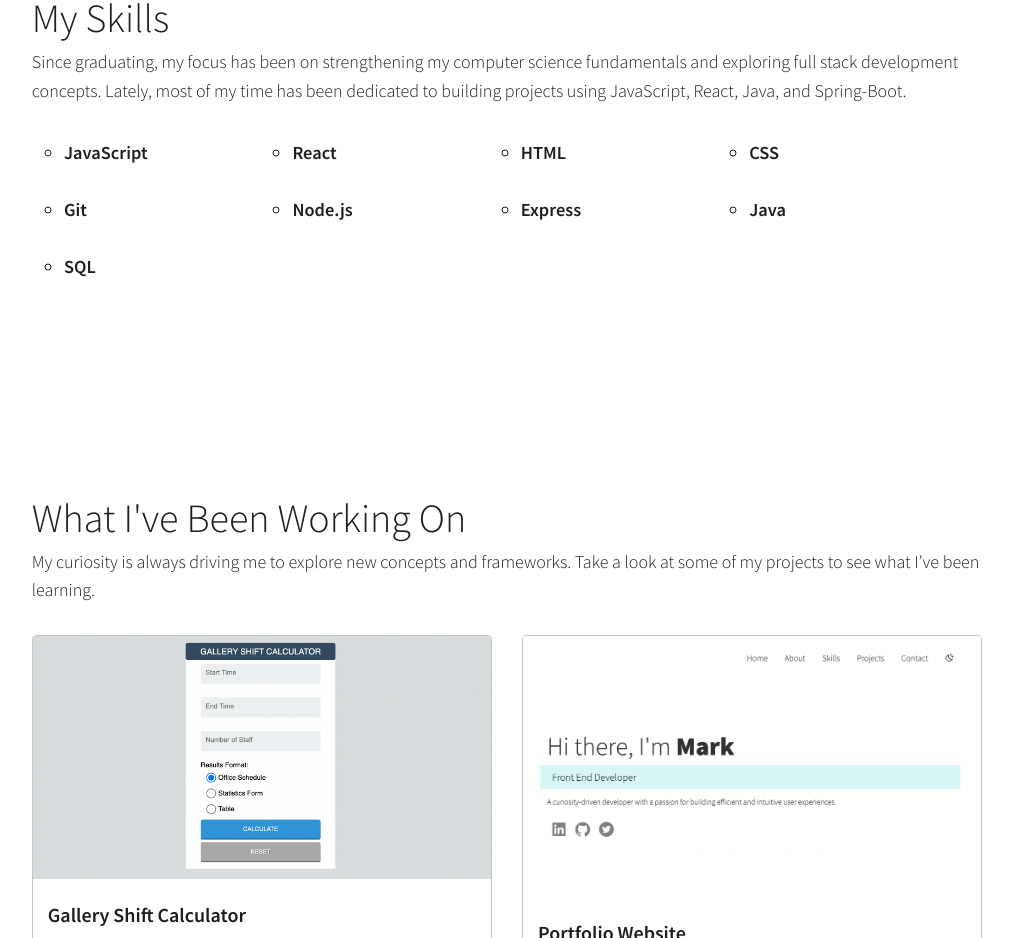
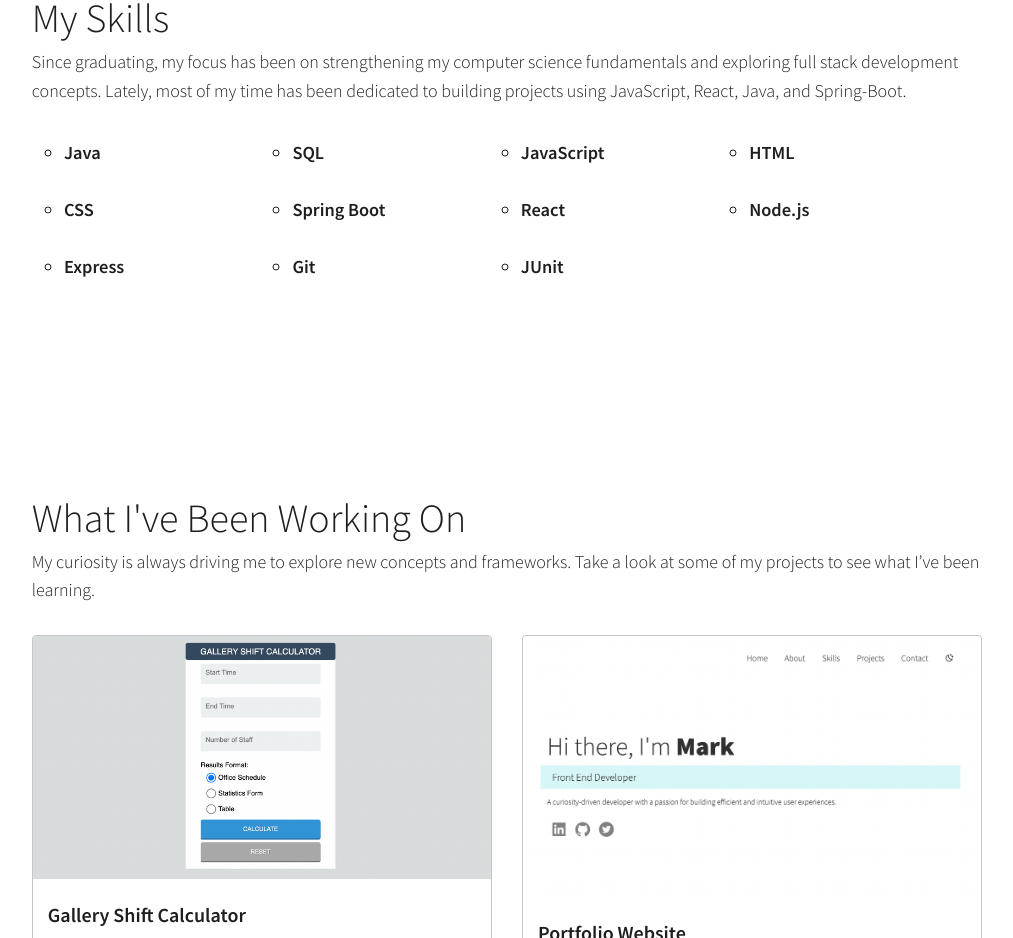
Before and after one commit to markjager13/next-portfolio, a Next.js app: page / in a window 1280 px wide. Shown: the part 1220-2158 px from the top of the page, without its empty margins (133-1146 px from the left). Built offline with nearby package versions, Linux system fonts and the light colour scheme.

Commit message:
changed skills

```diff
--- a/src/components/Skills/Skills.js
+++ b/src/components/Skills/Skills.js
@@ -10,15 +10,17 @@ const Skills = () => {
           Since graduating, my focus has been on strengthening my computer science fundamentals and exploring full stack development concepts. Lately, most of my time has been dedicated to building projects using JavaScript, React, Java, and Spring-Boot.
         </SectionText>
         <SkillsList>
+            <li>Java</li>
+            <li>SQL</li>
             <li>JavaScript</li>
-            <li>React</li>
             <li>HTML</li>
             <li>CSS</li>
-            <li>Git</li>
+            <li>Spring Boot</li>
+            <li>React</li>
             <li>Node.js</li>
             <li>Express</li>
-            <li>Java</li>
-            <li>SQL</li>
+            <li>Git</li>
+            <li>JUnit</li>
         </SkillsList>
     </Section>
   )
```
